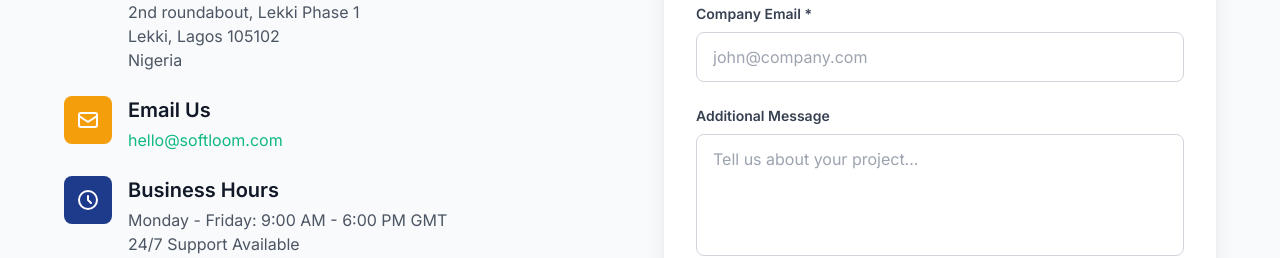
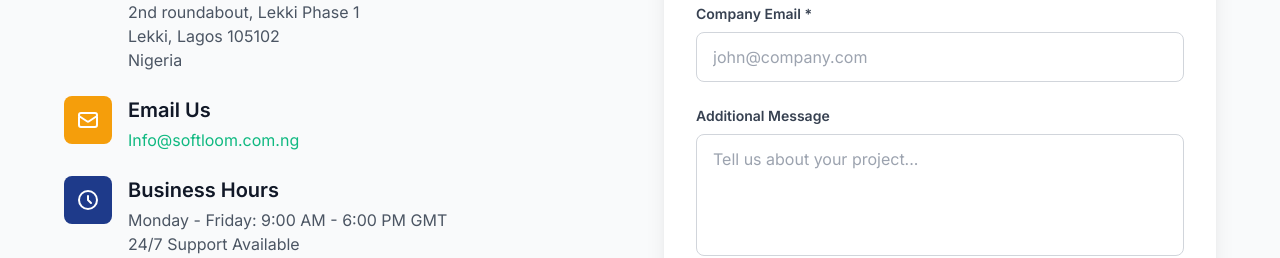
Before and after one commit to Prince-Emeka-Ekomaru/softloom, a React (Vite) app: page / in a window 1280 px wide. Shown: the part 5482-5740 px from the top of the page. Built offline with nearby package versions, Linux system fonts and the light colour scheme.

Commit message:
Update ContactForm.tsx

```diff
--- a/src/components/ContactForm.tsx
+++ b/src/components/ContactForm.tsx
@@ -107,7 +107,7 @@ const ContactForm = () => {
                   <div>
                     <h4 className="text-xl font-semibold mb-1 text-gray-900">Email Us</h4>
                     <a href="mailto:hello@softloom.com" className="text-softloom-green hover:text-green-600 transition-colors">
-                      hello@softloom.com
+                      Info@softloom.com.ng
                     </a>
                   </div>
                 </div>
```
